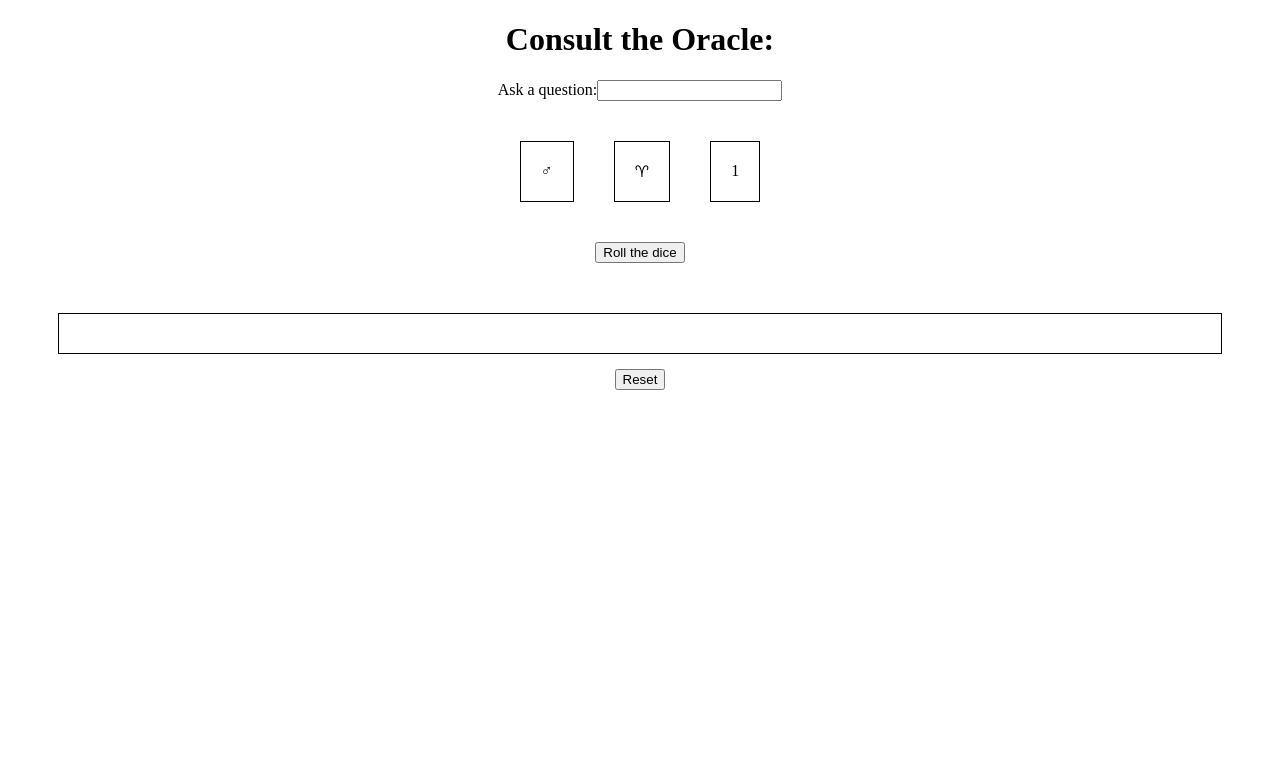
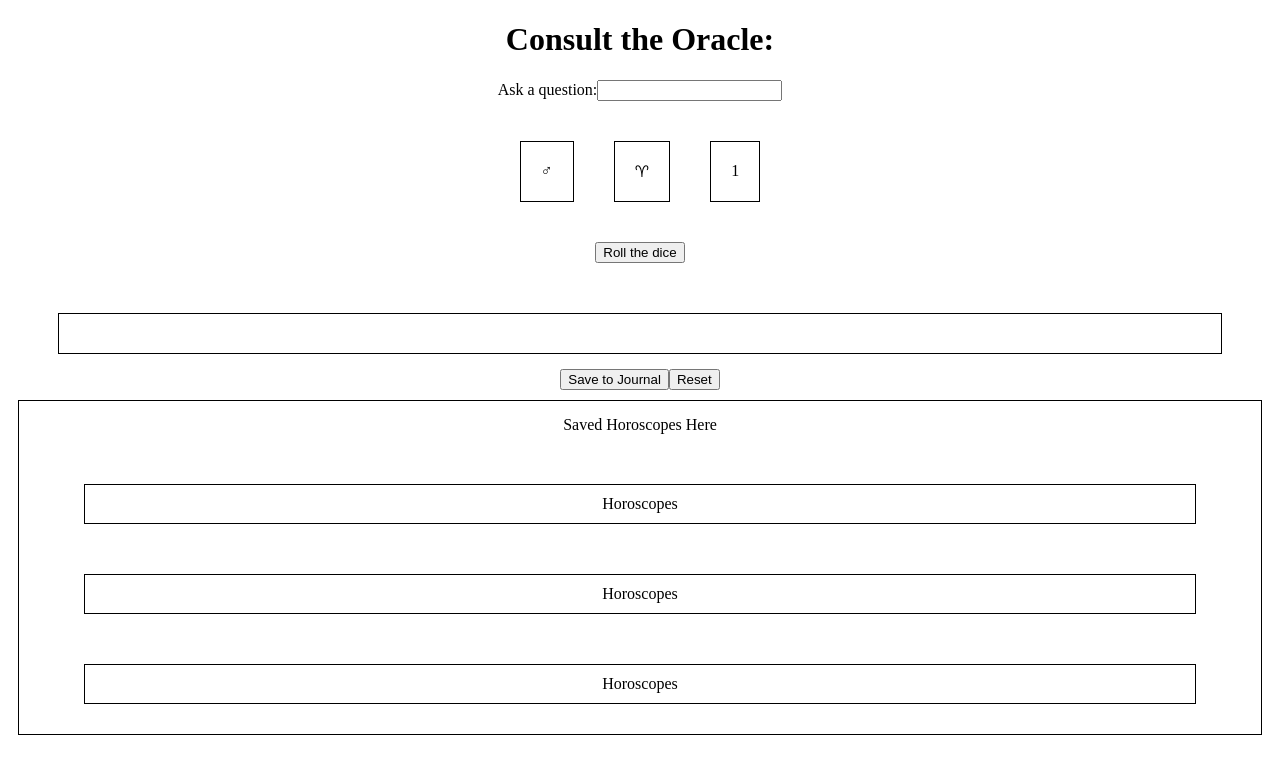
Before and after one commit to hdsteineke/astro-dice-oracle, a React (Create React App) app: page / in a window 1280 px wide. Shown: the top 774 px of the page. Built offline with nearby package versions, Linux system fonts and the light colour scheme.

Commit message:
hardcoded section where saved horoscopes are to be stored

```diff
--- a/src/App.css
+++ b/src/App.css
@@ -70,3 +70,9 @@
   margin: 10px;
   padding: 15px;
 }
+
+.horoscope-journal {
+  border: solid black 1px;
+  margin: 10px;
+  padding: 15px;
+}
--- a/src/App.js
+++ b/src/App.js
@@ -149,6 +149,12 @@ function App() {
     handleZodiacDie();
     handleHouseDie();
   }
+
+  function saveHoroscope() {
+
+  }
+
+
   return (
     <div className="App">
       <h1>Consult the Oracle:</h1>
@@ -157,19 +163,30 @@ function App() {
           Ask a question:
         </label>
         <input value={question} onChange={e => setQuestion(e.target.value)}></input>
+
+
         <div className="dice-container">
           <div className="zodiac-dice">{planetDie}</div>
           <div className="zodiac-dice">{zodiacDie}</div>
           <div className="zodiac-dice">{houseDie}</div>
         </div>
-         <button onClick={() => handleRollDice()}>Roll the dice</button>
+        <button onClick={() => handleRollDice()}>Roll the dice</button>
       </section>
+
       <section className="horoscope-template">
         <h3>{question}</h3>
         <p>{planetHoroscope} {zodiacHoroscope} {houseHoroscope}</p>
 
       </section>
+      <button onClick={() => saveHoroscope()}>Save to Journal</button>
       <button>Reset</button>
+
+      <section className="horoscope-journal">
+        Saved Horoscopes Here
+        <div className="horoscope-template">Horoscopes</div>
+        <div className="horoscope-template">Horoscopes</div>
+        <div className="horoscope-template">Horoscopes</div>
+      </section>
     </div>
   );
 }
```
